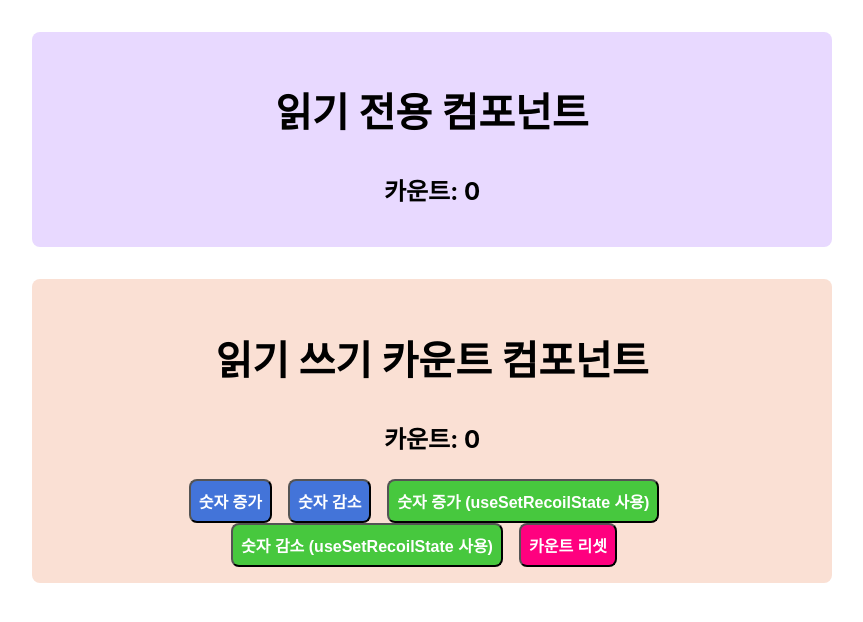
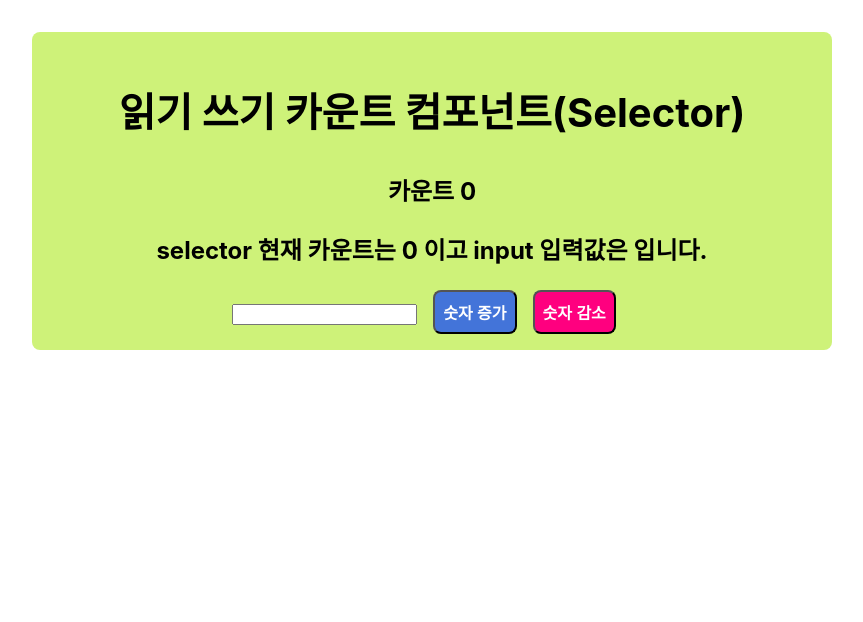
Before and after one commit to Typonote/ReactRecoilPractice, a React (Create React App) app: page / in a window 1280 px wide. Shown: the top 622 px of the page, without its empty margins (208-1071 px from the left). Built offline with nearby package versions, Linux system fonts and the light colour scheme.

Commit message:
#4 Selector 적용

```diff
--- a/src/App.js
+++ b/src/App.js
@@ -2,13 +2,15 @@ import "./App.css";
 import { RecoilRoot } from "recoil";
 import ReadOnlyCount from "./Components/ReadOnlyCount";
 import ReadWriteCount from "./Components/ReadWriteCount";
+import SelectorCount from "./Components/SelectorCount";
 
 function App() {
   return (
     <RecoilRoot>
       <div className="App">
-        <ReadOnlyCount />
-        <ReadWriteCount />
+        {/* <ReadOnlyCount />
+        <ReadWriteCount /> */}
+        <SelectorCount />
       </div>
     </RecoilRoot>
   );
--- /dev/null
+++ b/src/Components/SelectorCount.js
@@ -0,0 +1,27 @@
+import React from "react";
+import "./scss/SelectorCount.scss";
+import { useRecoilState, useRecoilValue } from "recoil";
+import { countInputState, countState, inputState } from "../Recoil/Atom/count";
+
+const SelectorCount = () => {
+  const [count, setCount] = useRecoilState(countState); // useRecoilState 을 통한 value, setter 반환
+  const [input, setInput] = useRecoilState(inputState); // useRecoilState 을 통한 value, setter 반환
+  const countInput = useRecoilValue(countInputState); // useRecoilValue 을 통한 selector 의 get value 반환
+
+  return (
+    <div className="SelectorCount__Container">
+      <h2>읽기 쓰기 카운트 컴포넌트(Selector)</h2>
+      <p>카운트 {count}</p>
+      <p>selector {countInput}</p>
+      <input value={input} onChange={(e) => setInput(e.target.value)} />
+      <button className="Button__One" onClick={() => setCount(count + 1)}>
+        숫자 증가
+      </button>
+      <button className="Button__Five" onClick={() => setCount(count - 1)}>
+        숫자 감소
+      </button>
+    </div>
+  );
+};
+
+export default SelectorCount;
--- /dev/null
+++ b/src/Components/scss/SelectorCount.scss
@@ -0,0 +1,20 @@
+.SelectorCount__Container {
+    width: 60%;
+    margin: 2rem auto;
+    background-color: #cef279;
+    padding: 1rem;
+    border-radius: 0.5rem;
+
+    h2 {
+        font-size: 2.5rem;
+    }
+
+    p {
+        font-size: 1.5rem;
+        font-weight: 700;
+    }
+
+    input {
+        margin-right: 1rem;
+    }
+}
--- a/src/Recoil/Atom/count.js
+++ b/src/Recoil/Atom/count.js
@@ -1,4 +1,4 @@
-import { atom } from "recoil";
+import { atom, selector } from "recoil";
 
 // atom 의 값을 변경 시, 해당 atom 을 구독하고 있는 모든 컴포넌트들이 리렌더링 되며 해당 변경된 atom의 값을 사용할 수 있다.
 // redux 에서는 reducer 단위로 state 를 구성하였으나 atom 은 더 잘게 쪼개진 state 단위로 상태로 관리.
@@ -7,3 +7,22 @@ export const countState = atom({
   key: "countState", // 해당 atom의 고유 key
   default: 0, // atom 의 초기값을 정의
 });
+
+// input에 관한 atom
+
+export const inputState = atom({
+  key: "inputState",
+  default: "",
+});
+
+// selector 는 atom 의 상태에 의존하는 동적인 데이터를 생성할 수 있다. selector 에서는 get 함수(필수항목)를 통해 atom 정보들을 1개 이상 가져올 수 있다.
+// atom 의 정보가 바뀌면 해당 atom 을 의존하는 selector도 자동으로 리랜더링이 된다.
+
+export const countInputState = selector({
+  key: "countTitleState",
+  get: ({ get }) => {
+    return `현재 카운트는 ${get(countState)} 이고 input 입력값은 ${get(
+      inputState
+    )} 입니다.`;
+  },
+});
```
